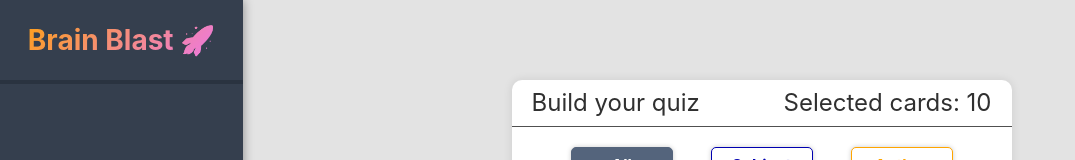
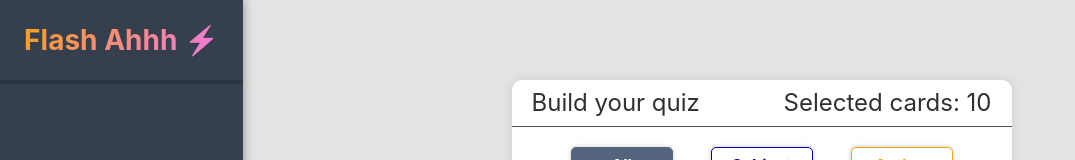
Before and after one commit to travman89/Flash-Cards, a React (Vite) app: page / in a window 1280 px wide. Shown: the top 160 px of the page, without its empty margins (0-1075 px from the left). Built offline with nearby package versions, Linux system fonts and the light colour scheme.

Commit message:
fix reveal logic on correct and incorrect buttons

```diff
--- a/index.html
+++ b/index.html
@@ -4,7 +4,7 @@
     <meta charset="UTF-8" />
     <link rel="icon" type="image/svg+xml" href="/vite.svg" />
     <meta name="viewport" content="width=device-width, initial-scale=1.0" />
-    <title>FLASH AAAAHHH</title>
+    <title>Flash Ahhh</title>
   </head>
   <body>
     <div id="root"></div>
--- a/src/FlashCards/index.tsx
+++ b/src/FlashCards/index.tsx
@@ -47,6 +47,16 @@ const FlashCards = ({
     setReveal(false);
   };
 
+  const correctButtonPressed = () => {
+    markCorrect();
+    setReveal(false);
+  };
+
+  const incorrectButtonPress = () => {
+    markIncorrect();
+    setReveal(false);
+  };
+
   return (
     <>
       <CardContainer>
@@ -71,8 +81,10 @@ const FlashCards = ({
         ) : (
           <NextButton onClick={nextCard}>Next</NextButton>
         )}
-        <IncorrectButton onClick={markIncorrect}>Incorrect</IncorrectButton>
-        <CorrectButton onClick={markCorrect}>Correct</CorrectButton>
+        <IncorrectButton onClick={incorrectButtonPress}>
+          Incorrect
+        </IncorrectButton>
+        <CorrectButton onClick={correctButtonPressed}>Correct</CorrectButton>
       </ButtonContainer>
     </>
   );
--- a/src/SideBar/index.tsx
+++ b/src/SideBar/index.tsx
@@ -46,7 +46,7 @@ const SideBar = ({
   return (
     <SideBarContainer>
       <SideBarTopSection>
-        <SideBarTitle>Brain Blast 🚀</SideBarTitle>
+        <SideBarTitle>Flash Ahhh ⚡</SideBarTitle>
       </SideBarTopSection>
 
       <BottomSection>
```
